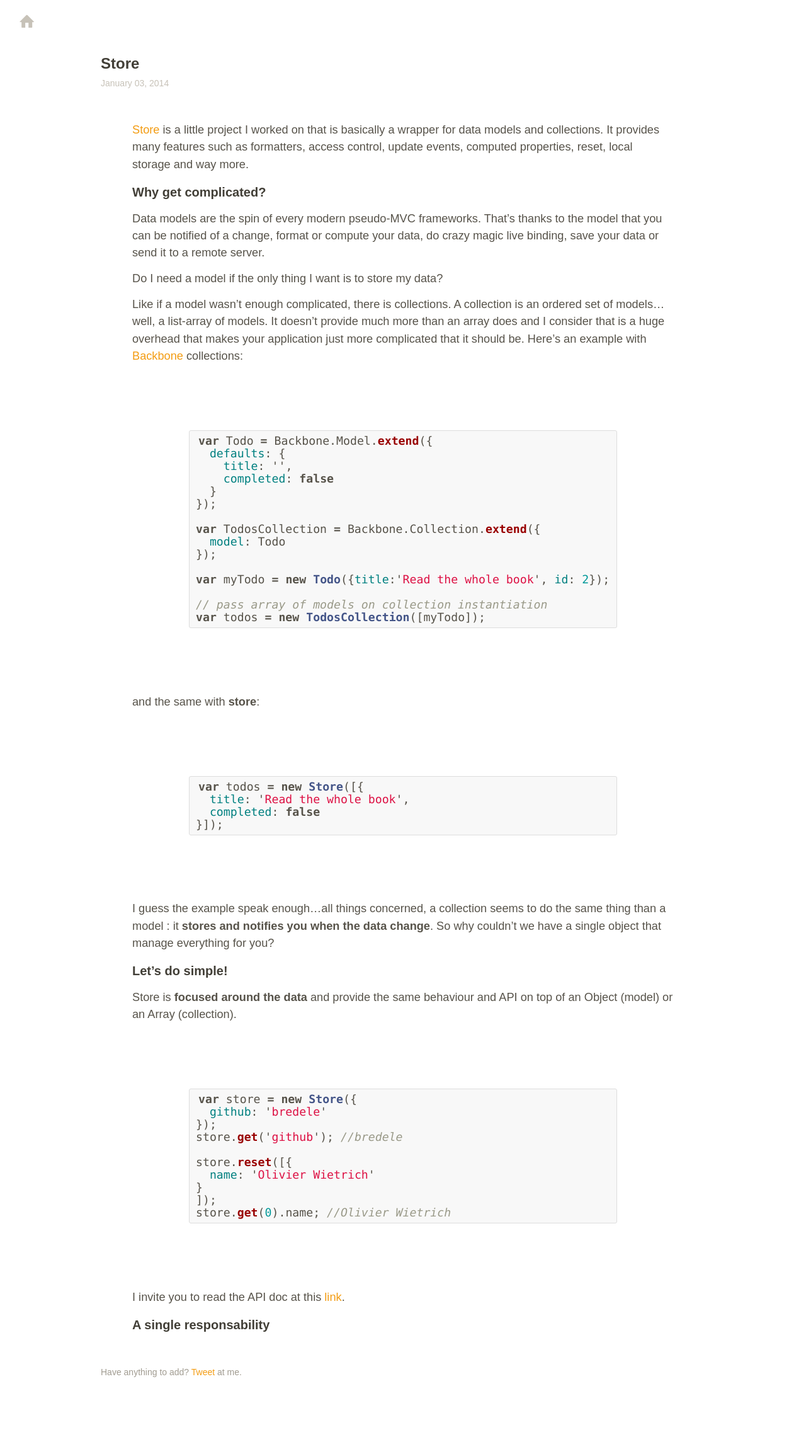
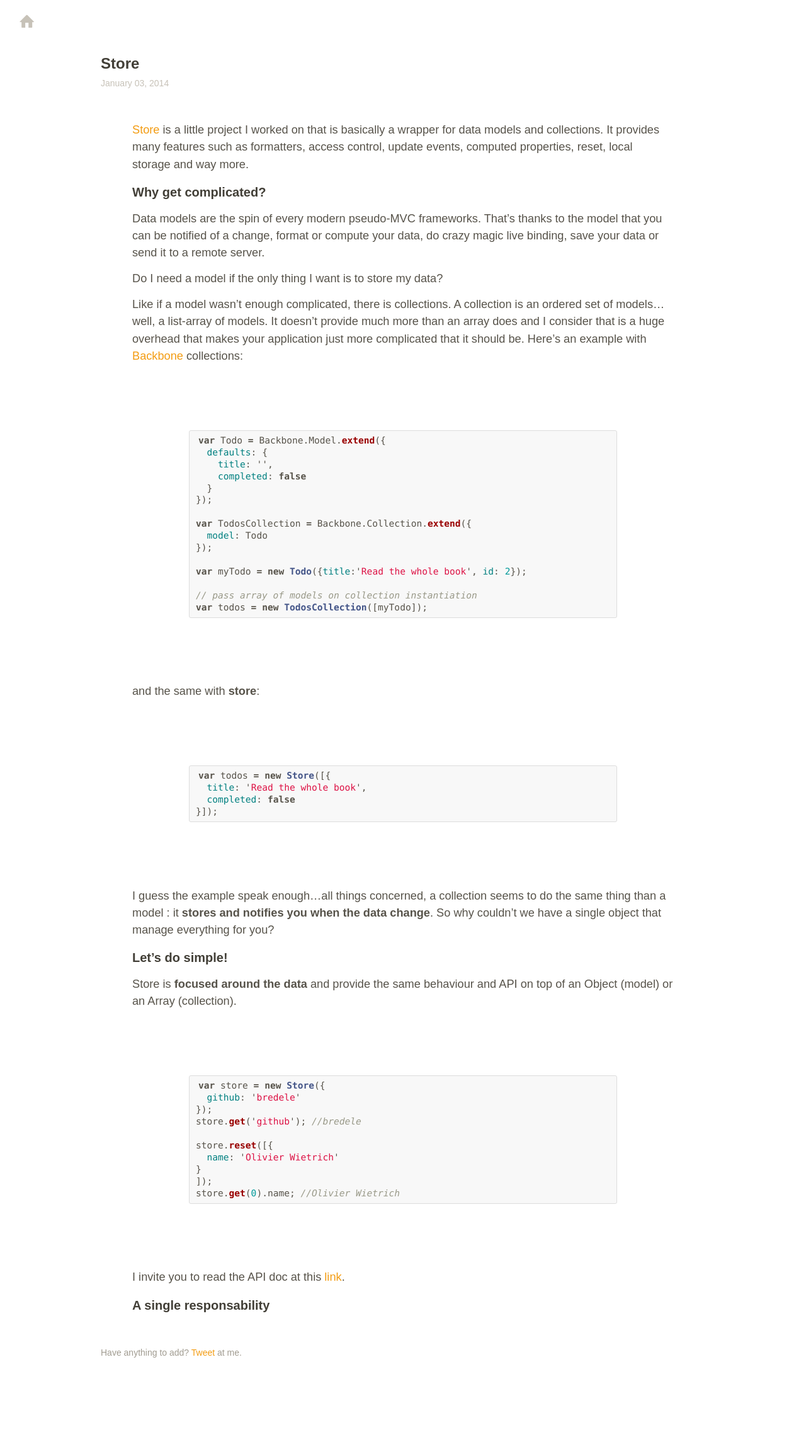
Before and after one commit to bredele/bredele.github.io, a Jekyll site: the page built from _posts/2014-01-03-store.md, in a window 1280 px wide. Shown: the whole page at 63% size. Built offline with Jekyll 4.4.1, drawn with Linux system fonts in a browser that asks for light colours; Markdown is read by kramdown in place of the engine named in the settings; after the commit the page ends 2258 px from its top, so only the background shows below that.

Commit message:
update pre style

```diff
--- a/assets/blog.css
+++ b/assets/blog.css
@@ -167,6 +167,7 @@ h4 {
 }
 
 pre {
+	font-size: .8em;
 	background-color: #f8f8f8;
 	border: 1px solid #ddd;
 	overflow: auto;
@@ -182,7 +183,7 @@ kbd {
 	white-space: pre-line;
 	white-space: pre-wrap;
 	font-family: consolas, 'DejaVu Sans Mono', courier, monospace;
-	line-height: 1.1em;
+	line-height: 1.3em;
 }
 code, kbd, mark {
 	border-radius: 2px;
```
